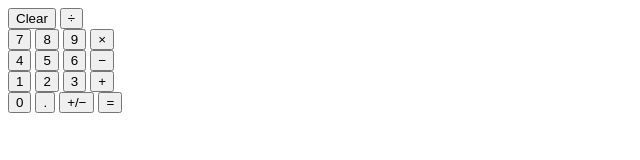
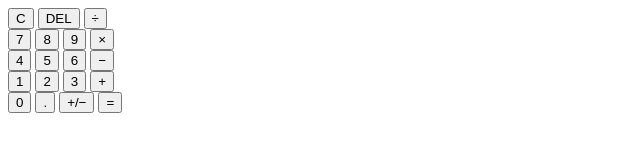
Before and after one commit to anreymond/odin-calculator, a plain HTML site: page index.html in a window 1280 px wide. Shown: the full height of the page, 0-640 px from the left. Drawn offline with Linux system fonts and the light colour scheme.

Commit message:
Add a delete button and rename the clear button
- Add a "DEL" button to allow character deletion
- Rename "Clear" button to "C" for a more compact,
standard calculator look

```diff
--- a/index.html
+++ b/index.html
@@ -12,7 +12,8 @@
         <div class="screen"></div>
         <div class="buttons">
             <div class="buttons-row">
-                <button class="special-button" id="clear">Clear</button>
+                <button class="special-button" id="clear">C</button>
+                <button class="special-button" id="delete">DEL</button>
                 <button class="operator" id="divide-operator">&divide;</button>
             </div>
             <div class="buttons-row">
```
